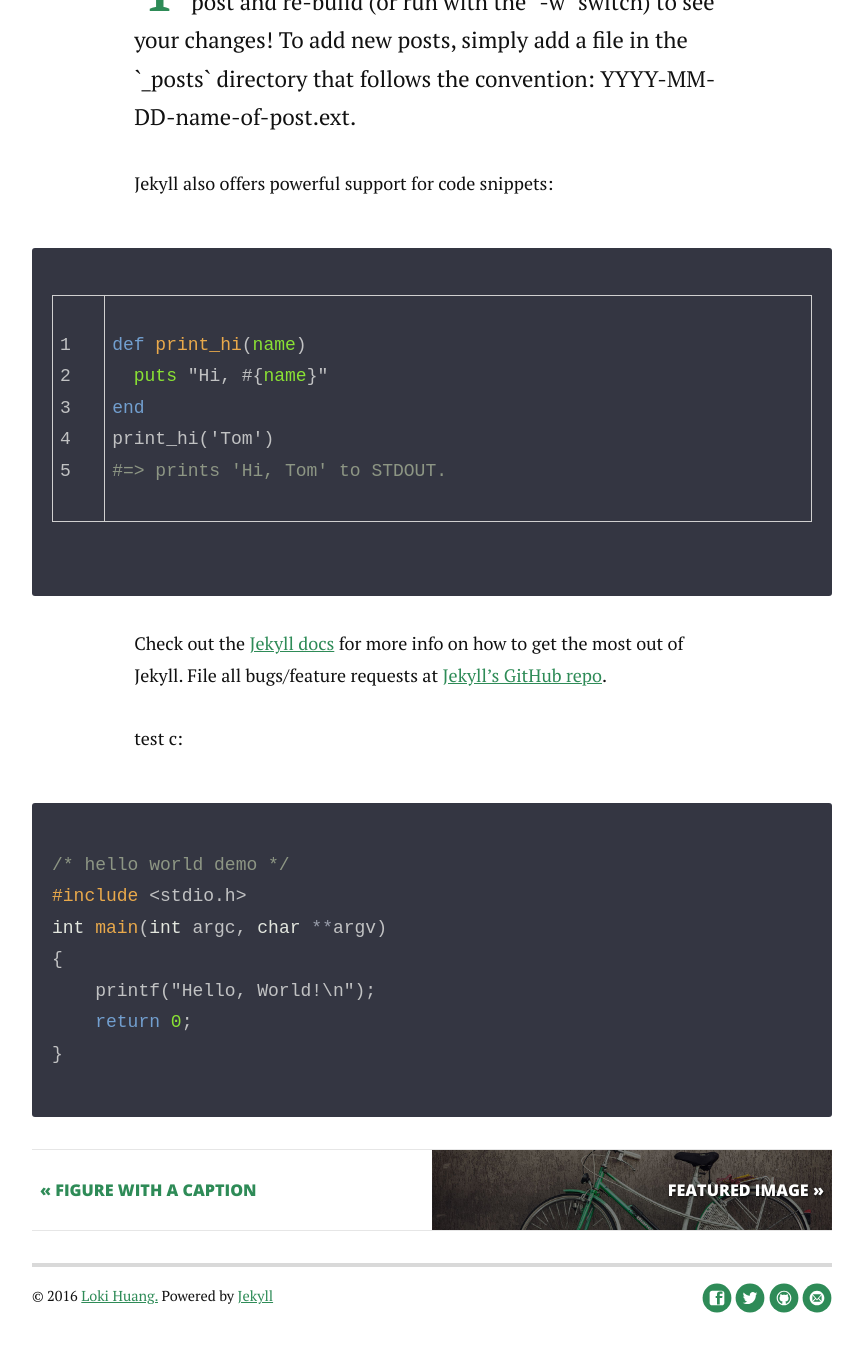
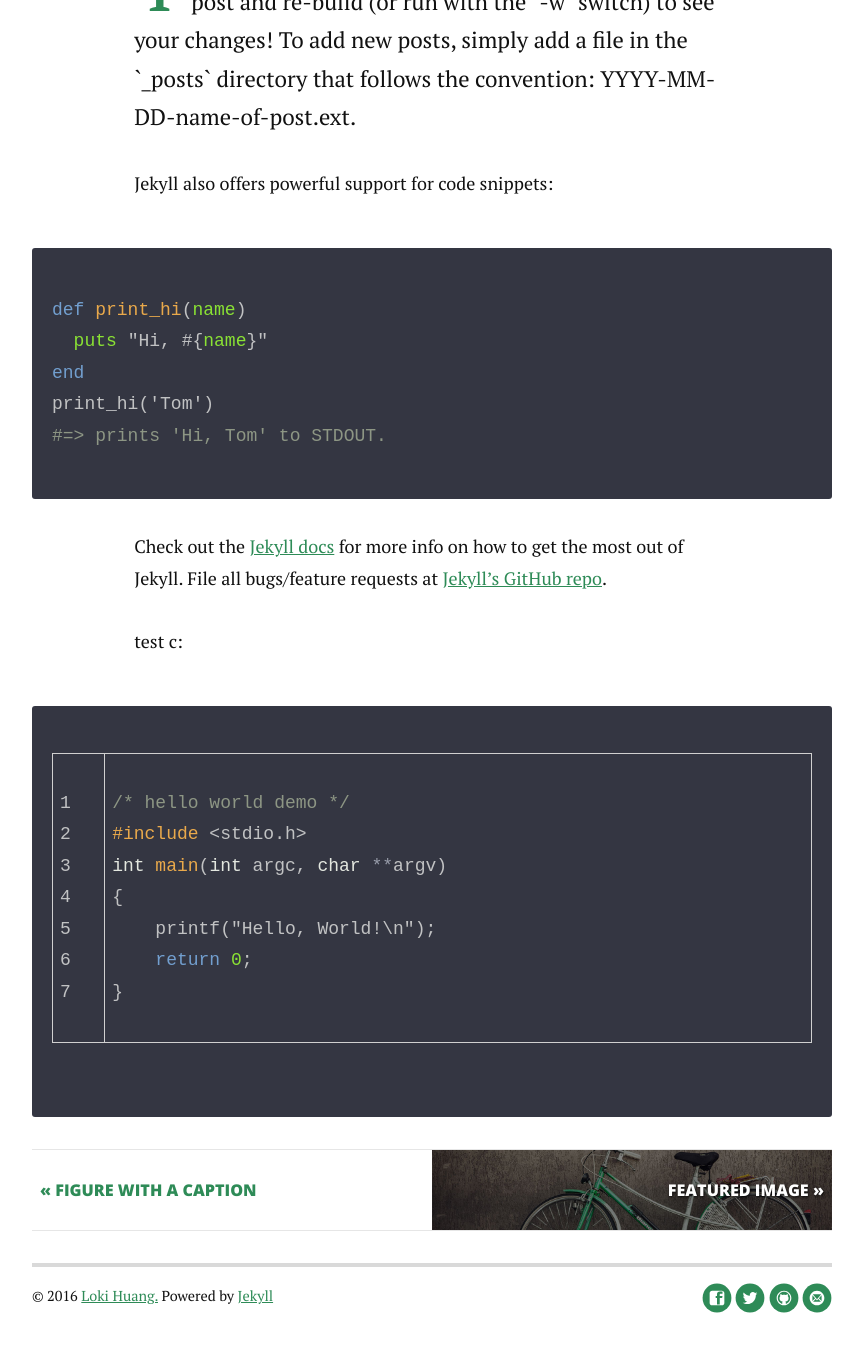
Before and after one commit to huyfaeng/huyfaeng.github.io, a Jekyll site: the page built from _posts/2014-12-13-code-snippet.markdown, in a window 1280 px wide and 1400 px high, scrolled down 550 px. Shown: the top 1352 px of the window, without its empty margins (208-1071 px from the left). Built offline with Jekyll 4.4.1, drawn with Linux system fonts in a browser that asks for light colours; nearby versions of some CDN libraries; comment, search, counter and statistics services are not loaded.

Commit message:
Update 2014-12-13-code-snippet.markdown

```diff
--- a/_posts/2014-12-13-code-snippet.markdown
+++ b/_posts/2014-12-13-code-snippet.markdown
@@ -8,7 +8,7 @@ date:   2014-12-13
 
 Jekyll also offers powerful support for code snippets:
 
-{% highlight ruby linenos %}
+{% highlight ruby %}
 def print_hi(name)
   puts "Hi, #{name}"
 end
@@ -20,7 +20,7 @@ Check out the [Jekyll docs][jekyll] for more info on how to get the most out of
 
 test c:
 
-{% highlight c lineanchors %}
+{% highlight c linenos %}
 /* hello world demo */
 #include <stdio.h>
 int main(int argc, char **argv)
```
